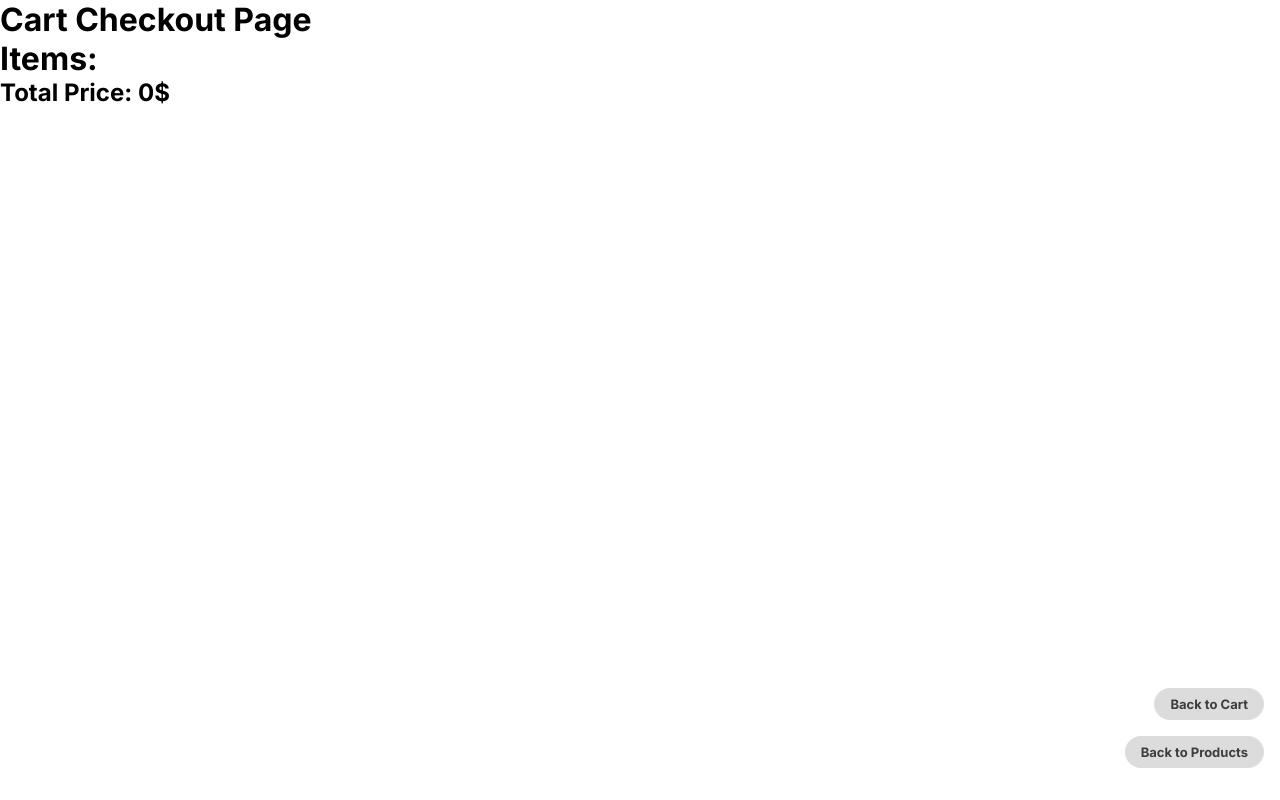
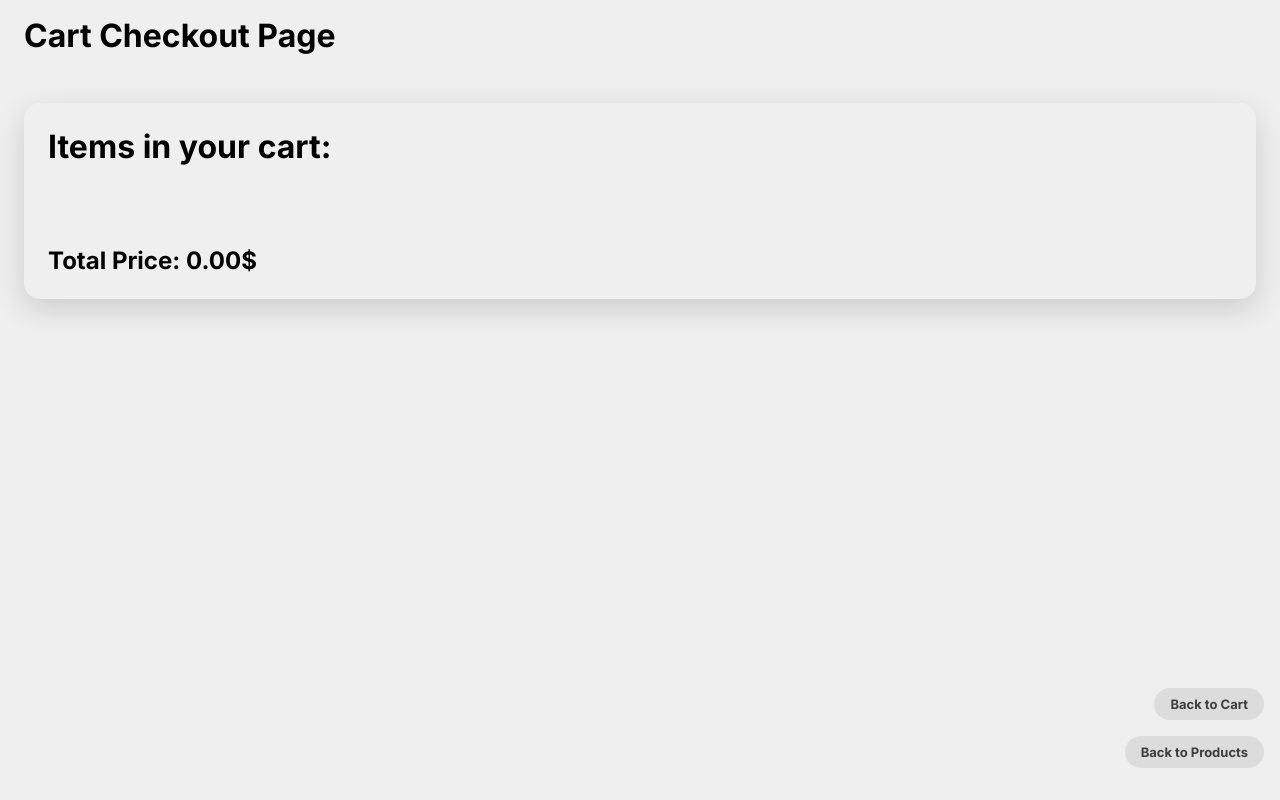
Before and after one commit to Saron-A/shopping-cart-react, a React (Vite) app: page /shopping/checkout in a window 1280 px wide. Built offline with nearby package versions, Linux system fonts and the light colour scheme.

Commit message:
Add CSS to checkout page

```diff
--- a/src/components/Checkout.jsx
+++ b/src/components/Checkout.jsx
@@ -5,34 +5,29 @@ import "../index.css"; // Import your CSS styles
 const Checkout = () => {
   const { cart } = useOutletContext();
   return (
-    <div>
+    <div className="checkout-container">
       <h1>Cart Checkout Page</h1>
       <div className="checkout">
-        <h1>Items: </h1>
-        <ul>
+        <h1>Items in your cart: </h1>
+        <ul className="checkout-list">
           {" "}
           {cart.map((item) => (
             <li key={item.id}>
-              <ul
-                style={{
-                  display: "flex",
-                  flexDirection: "column",
-                  gap: "1rem",
-                }}
-              >
+              <ul className="checkout-item">
                 <li> {item.title}</li>
-                <li>Quantity: {item.quantity}</li>
-                <li>Price: {item.price * item.quantity}$</li>
+                <div className="sub-item">
+                  <li>Quantity: {item.quantity}</li>
+                  <li>Price: {item.price * item.quantity}$</li>
+                </div>
               </ul>
             </li>
           ))}
         </ul>
         <h2>
           Total Price:{" "}
-          {cart.reduce(
-            (total, item) => (total += item.price * item.quantity),
-            0
-          )}
+          {cart
+            .reduce((total, item) => (total += item.price * item.quantity), 0)
+            .toFixed(2)}
           $
         </h2>
       </div>
--- a/src/index.css
+++ b/src/index.css
@@ -32,7 +32,7 @@
   align-items: center;
   list-style: none;
   display: grid;
-  grid-template-columns: repeat(3, minmax(375px, 1fr));
+  grid-template-columns: repeat(auto-fill, minmax(375px, 1fr));
   grid-template-rows: auto;
   justify-content: center;
 }
@@ -237,7 +237,8 @@ button:clicked {
   font-weight: normal;
   margin-bottom: 0.5rem;
 }
-.cart .item .sub-item {
+.cart .item .sub-item,
+.sub-item {
   display: flex;
   justify-content: space-between;
   align-items: center;
@@ -263,3 +264,43 @@ button:clicked {
   border-radius: 1rem;
   font-weight: bold;
 }
+
+/* Checkout page */
+.checkout-container {
+  padding: 1rem 1.5rem;
+  display: flex;
+  flex-direction: column;
+  gap: 3rem;
+  /* background-color: #dee9e3; */
+  background-color: #efefef;
+  height: 100vh;
+  overflow-y: auto;
+}
+
+.checkout {
+  padding: 1.5rem;
+  display: flex;
+  flex-direction: column;
+  gap: 1.5rem;
+  border: none;
+  outline: none;
+  border-radius: 1rem;
+  box-shadow: 0 10px 30px rgba(0, 0, 0, 0.15);
+}
+
+.checkout-list {
+  display: flex;
+  flex-direction: column;
+  gap: 1.5rem;
+
+  padding: 1rem;
+}
+
+.checkout-item {
+  display: flex;
+  flex-direction: column;
+  gap: 1rem;
+  border-bottom: 1px solid black;
+  padding: 1rem 0.5rem;
+  padding-bottom: 1rem;
+}
```
